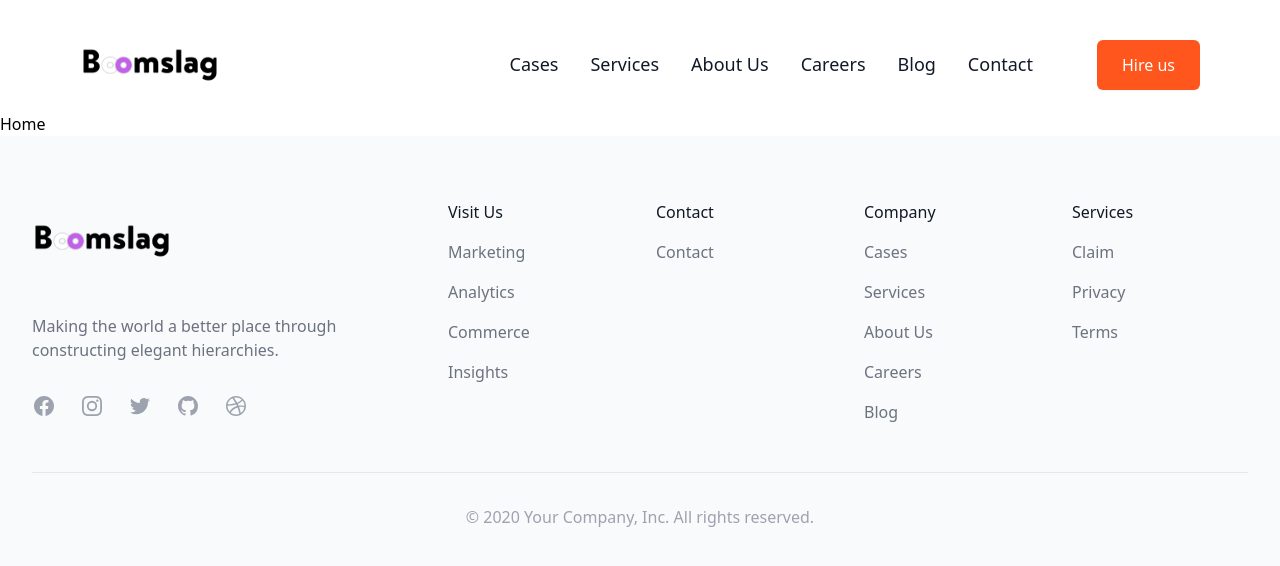
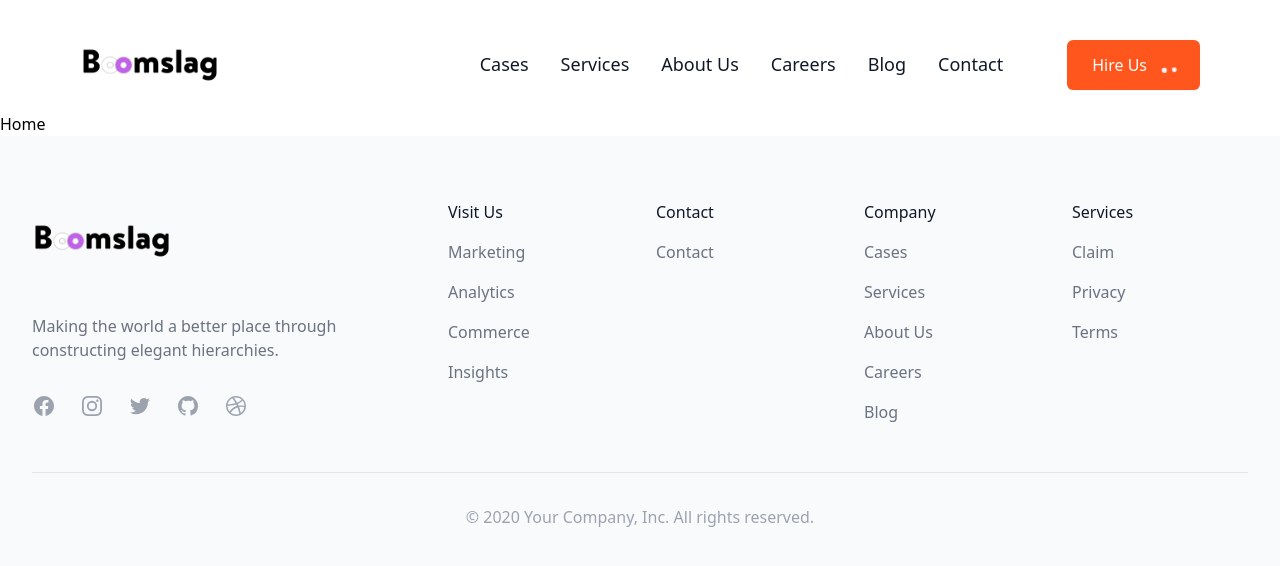
Before and after one commit to NicolasWeibel/marketing_agency, a React (Create React App) app: page / in a window 1280 px wide. Shown: the top 566 px of the page. Built offline with nearby package versions, Linux system fonts and the light colour scheme.

Commit message:
Change navbar

```diff
--- a/src/components/navigation/Navbar.js
+++ b/src/components/navigation/Navbar.js
@@ -1,8 +1,12 @@
 import { connect } from "react-redux";
+import { useState } from "react";
 import { Link, NavLink } from "react-router-dom";
 import logo_boomslag from "assets/images/boomslag-black.png";
+import DotLoader from "react-spinners/DotLoader";
 
 function Navbar() {
+  const [loading, setLoading] = useState(true);
+
   return (
     <nav className="w-full py-6 top-0 transition duration-300 ease-in-out z-40 fixed">
       <div className="bg-white px-4 sm:px-6">
@@ -47,12 +51,19 @@ function Navbar() {
             >
               Contact
             </NavLink>
-            <button
-              type="button"
+
+            <Link
+              to="/contacto"
               className="inline-flex ml-12 items-center rounded-md border border-transparent bg-orange-button px-6 py-3 text-base font-medium text-white shadow-sm hover:bg-gray-900 transition duration-300 ease-in-out focus:outline-none focus:ring-2 focus:ring-orange-500 focus:ring-offset-2"
             >
-              Hire us
-            </button>
+              Hire Us
+              <DotLoader
+                className="ml-3 -mr-1 h-5 w-5"
+                loading={loading}
+                size={20}
+                color="#f2f2f2"
+              />
+            </Link>
           </div>
         </div>
       </div>
```
